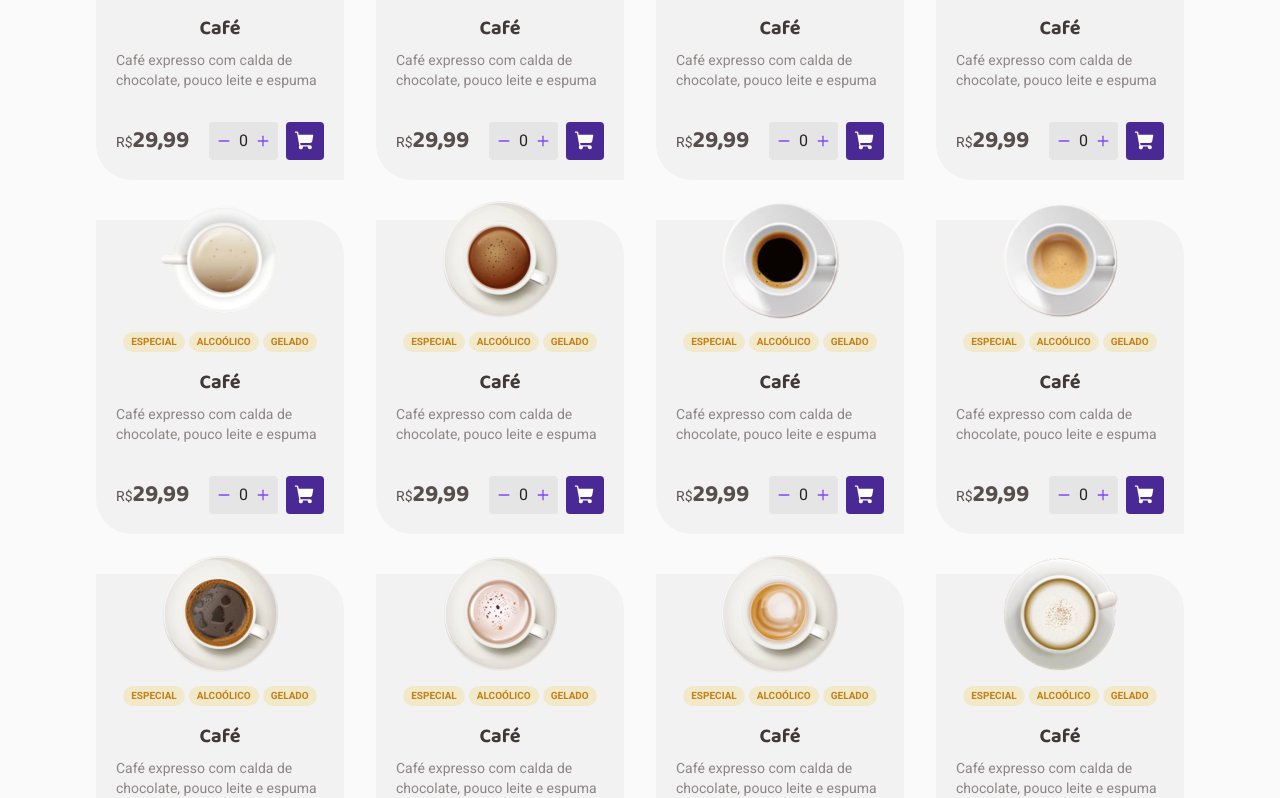
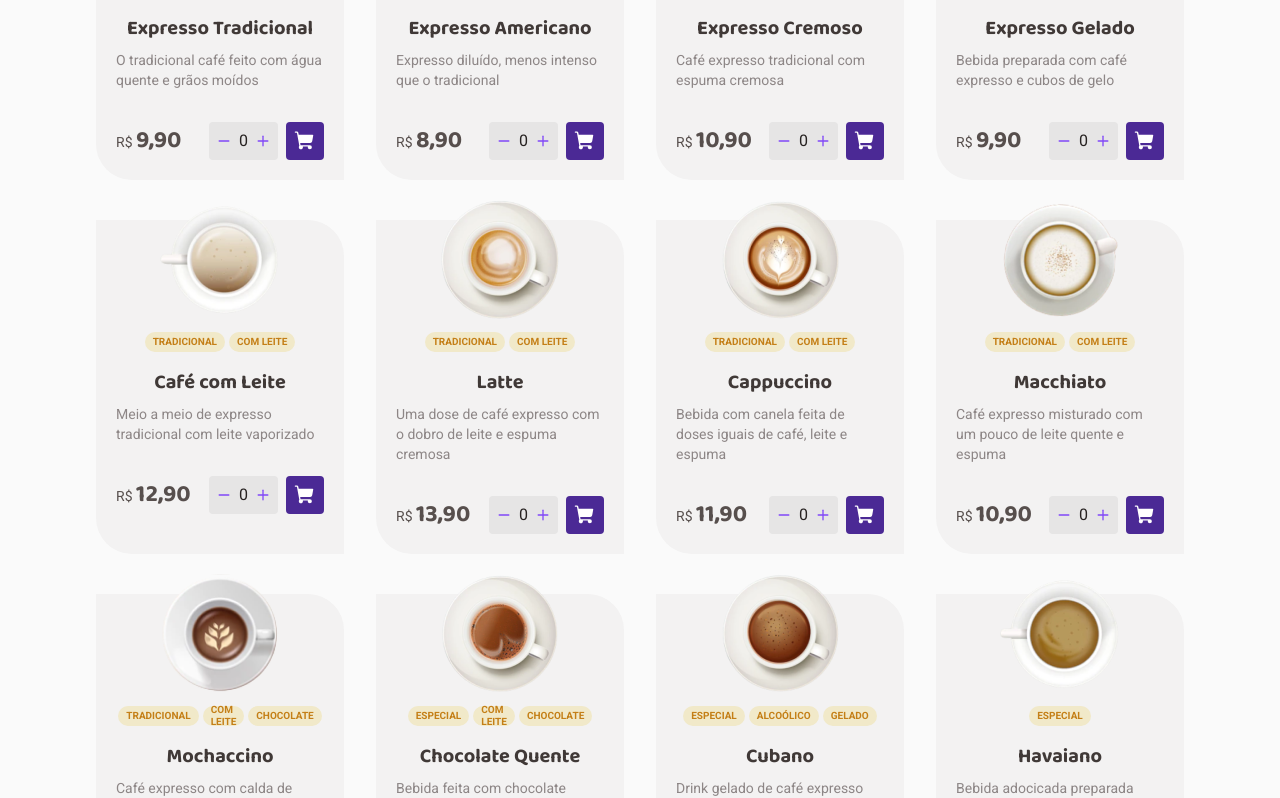
Before and after one commit to cleisonmp/coffee-delivery, a React (Vite) app: page / in a window 1280 px wide. Shown: the part 862-1660 px from the top of the page. Built offline with nearby package versions, Linux system fonts and the light colour scheme.

Commit message:
CoffeeCard styles

```diff
--- /dev/null
+++ b/src/@types/models.ts
@@ -0,0 +1,9 @@
+export interface Coffee {
+  id: number
+  name: string
+  categories: string[]
+  type: string
+  description: string
+  price: number
+  inventoryAmount: number
+}
--- a/src/layouts/DefaultLayout.tsx
+++ b/src/layouts/DefaultLayout.tsx
@@ -3,7 +3,7 @@ import { Header } from '../components/Header'
 
 export function DefaultLayout() {
   return (
-    <div className="flex flex-col max-w-6xl mx-auto gap-24 px-8">
+    <div className="flex flex-col max-w-6xl mx-auto gap-24 px-8 mb-40">
       <Header />
       <Outlet />
     </div>
--- a/src/pages/Home/components/CoffeeCard.tsx
+++ b/src/pages/Home/components/CoffeeCard.tsx
@@ -1,52 +1,61 @@
 import { ShoppingCart, Plus, Minus } from 'phosphor-react'
 import { useState } from 'react'
+import { Coffee } from '../../../@types/models'
 
-interface CardProps {
-  type: string
+interface CoffeeCardProps {
+  coffeeData: Coffee
 }
+export function CoffeeCard({ coffeeData }: CoffeeCardProps) {
+  const { name, categories, description, type, inventoryAmount } = coffeeData
+  const price = new Intl.NumberFormat('pt-BR', {
+    style: 'decimal',
+    minimumFractionDigits: 2,
+  }).format(coffeeData.price)
 
-export function CoffeeCard({ type }: CardProps) {
   const [quantity, setQuantity] = useState(0)
 
   const handleAddQuantity = () => {
-    setQuantity((state) => {
-      return state + 1
-    })
+    if (quantity < inventoryAmount) {
+      setQuantity((state) => {
+        return state + 1
+      })
+    }
   }
   const handleRemoveQuantity = () => {
-    setQuantity((state) => {
-      return state - 1
-    })
+    if (quantity > 0) {
+      setQuantity((state) => {
+        return state - 1
+      })
+    }
   }
 
   return (
     <div className="bg-base-card rounded-tr-[2.25rem] rounded-bl-[2.25rem] flex flex-col items-center px-5">
-      <img src={'./images/' + type + '.png'} alt="ops" className="-mt-5" />
+      <img src={'./images/' + type + '.png'} alt="" className="-mt-5" />
       <div className="flex mt-3 px-3 gap-1">
-        <span className="bg-yellow-100 rounded-full px-2 h-5 text-yellow-900 text-xxs uppercase font-bold leading-tight flex items-center justify-center">
-          especial
-        </span>
-        <span className="bg-yellow-100 rounded-full px-2  text-yellow-900 text-xxs uppercase font-bold leading-tight flex items-center justify-center">
-          alcoólico
-        </span>
-        <span className="bg-yellow-100 rounded-full px-2  text-yellow-900 text-xxs uppercase font-bold leading-tight flex items-center justify-center">
-          gelado
-        </span>
+        {categories.map((category, index) => {
+          return (
+            <span
+              key={index}
+              className="bg-yellow-100 rounded-full px-2 h-5 text-yellow-900 text-xxs uppercase font-bold leading-tight flex items-center justify-center"
+            >
+              {category}
+            </span>
+          )
+        })}
       </div>
       <h1 className="mt-4 font-['Baloo_2'] font-bold text-xl text-base-subtitle">
-        Café
+        {name}
       </h1>
-      <span className="mt-2 text-sm text-base-label">
-        Café expresso com calda de chocolate, pouco leite e espuma
-      </span>
-      <div className="flex mt-8 mb-5 w-full items-center justify-between">
+      <span className="mt-2 text-sm text-base-label">{description}</span>
+      <div className="flex flex-col md:flex-row mt-8 mb-5 w-full items-center justify-between">
         <div>
-          <span className="text-sm leading-tight ">R$</span>
+          <span className="text-sm leading-tight ">R$ </span>
           <span className="mt-4 font-['Baloo_2'] font-bold text-2xl leading-tight">
-            29,99
+            {price}
           </span>
         </div>
-        <div className="flex gap-2 ">
+        <div className="flex gap-2 mt-2 md:mt-0">
           <div className="flex px-2 gap-2 bg-base-button rounded items-center">
             <button
               onClick={handleRemoveQuantity}
--- a/src/pages/Home/components/CoffeeList.tsx
+++ b/src/pages/Home/components/CoffeeList.tsx
@@ -1,21 +1,12 @@
 import { CoffeeCard } from './CoffeeCard'
+import { storeCoffeeList } from './storeCoffeeList'
 
 export function CoffeeList() {
   return (
     <main className="mt-14 grid grid-cols-2 md:grid-cols-4 gap-x-8 gap-y-10">
-      <CoffeeCard type="americano" />
-      <CoffeeCard type="arabe" />
-      <CoffeeCard type="capuccino" />
-      <CoffeeCard type="chocolate_quente" />
-      <CoffeeCard type="com_leite" />
-      <CoffeeCard type="cubano" />
-      <CoffeeCard type="expresso" />
-      <CoffeeCard type="expresso_cremoso" />
-      <CoffeeCard type="gelado" />
-      <CoffeeCard type="irlandes" />
-      <CoffeeCard type="latte" />
-      <CoffeeCard type="macchiato" />
-      <CoffeeCard type="mochaccino" />
+      {storeCoffeeList.map((coffee) => {
+        return <CoffeeCard key={coffee.id} coffeeData={coffee} />
+      })}
     </main>
   )
 }
--- /dev/null
+++ b/src/pages/Home/components/storeCoffeeList.ts
@@ -0,0 +1,134 @@
+import { Coffee } from '../../../@types/models'
+
+export const storeCoffeeList: Coffee[] = [
+  {
+    id: 1,
+    name: 'Expresso Tradicional',
+    type: 'expresso',
+    categories: ['Tradicional'],
+    description: 'O tradicional café feito com água quente e grãos moídos',
+    price: 9.9,
+    inventoryAmount: 99,
+  },
+  {
+    id: 2,
+    name: 'Expresso Americano',
+    type: 'expresso_americano',
+    categories: ['Tradicional'],
+    description: 'Expresso diluído, menos intenso que o tradicional',
+    price: 8.9,
+    inventoryAmount: 99,
+  },
+  {
+    id: 3,
+    name: 'Expresso Cremoso',
+    type: 'expresso_cremoso',
+    categories: ['Tradicional'],
+    description: 'Café expresso tradicional com espuma cremosa',
+    price: 10.9,
+    inventoryAmount: 99,
+  },
+  {
+    id: 4,
+    name: 'Expresso Gelado',
+    type: 'gelado',
+    categories: ['Tradicional', 'Gelado'],
+    description: 'Bebida preparada com café expresso e cubos de gelo',
+    price: 9.9,
+    inventoryAmount: 99,
+  },
+  {
+    id: 5,
+    name: 'Café com Leite',
+    type: 'com_leite',
+    categories: ['Tradicional', 'Com leite'],
+    description: 'Meio a meio de expresso tradicional com leite vaporizado',
+    price: 12.9,
+    inventoryAmount: 99,
+  },
+  {
+    id: 6,
+    name: 'Latte',
+    type: 'latte',
+    categories: ['Tradicional', 'Com leite'],
+    description:
+      'Uma dose de café expresso com o dobro de leite e espuma cremosa',
+    price: 13.9,
+    inventoryAmount: 99,
+  },
+  {
+    id: 7,
+    name: 'Cappuccino',
+    type: 'cappuccino',
+    categories: ['Tradicional', 'Com leite'],
+    description:
+      'Bebida com canela feita de doses iguais de café, leite e espuma',
+    price: 11.9,
+    inventoryAmount: 99,
+  },
+  {
+    id: 8,
+    name: 'Macchiato',
+    type: 'macchiato',
+    categories: ['Tradicional', 'Com leite'],
+    description:
+      'Café expresso misturado com um pouco de leite quente e espuma',
+    price: 10.9,
+    inventoryAmount: 99,
+  },
+  {
+    id: 9,
+    name: 'Mochaccino',
+    type: 'mochaccino',
+    categories: ['Tradicional', 'Com leite', 'Chocolate'],
+    description: 'Café expresso com calda de chocolate, pouco leite e espuma',
+    price: 9.9,
+    inventoryAmount: 99,
+  },
+  {
+    id: 10,
+    name: 'Chocolate Quente',
+    type: 'chocolate_quente',
+    categories: ['Especial', 'Com leite', 'Chocolate'],
+    description: 'Bebida feita com chocolate dissolvido no leite quente e café',
+    price: 13.9,
+    inventoryAmount: 99,
+  },
+  {
+    id: 11,
+    name: 'Cubano',
+    type: 'cubano',
+    categories: ['Especial', 'Alcoólico', 'Gelado'],
+    description:
+      'Drink gelado de café expresso com rum, creme de leite e hortelã',
+    price: 16.9,
+    inventoryAmount: 99,
+  },
+  {
+    id: 12,
+    name: 'Havaiano',
+    type: 'Havaiano',
+    categories: ['Especial'],
+    description: 'Bebida adocicada preparada com café e leite de coco',
+    price: 14.9,
+    inventoryAmount: 99,
+  },
+  {
+    id: 13,
+    name: 'Árabe',
+    type: 'arabe',
+    categories: ['Especial'],
+    description: 'Bebida preparada com grãos de café árabe e especiarias',
+    price: 17.9,
+    inventoryAmount: 99,
+  },
+  {
+    id: 14,
+    name: 'Irlandês',
+    type: 'irlandes',
+    categories: ['Especial', 'Alcoólico'],
+    description: 'Bebida a base de café, uísque irlandês, açúcar e chantilly',
+    price: 21.9,
+    inventoryAmount: 99,
+  },
+]
```
Also changed, not shown: public/images/cappuccino.png (renamed from public/images/capuccino.png), public/images/expresso_americano.png (renamed from public/images/americano.png).
